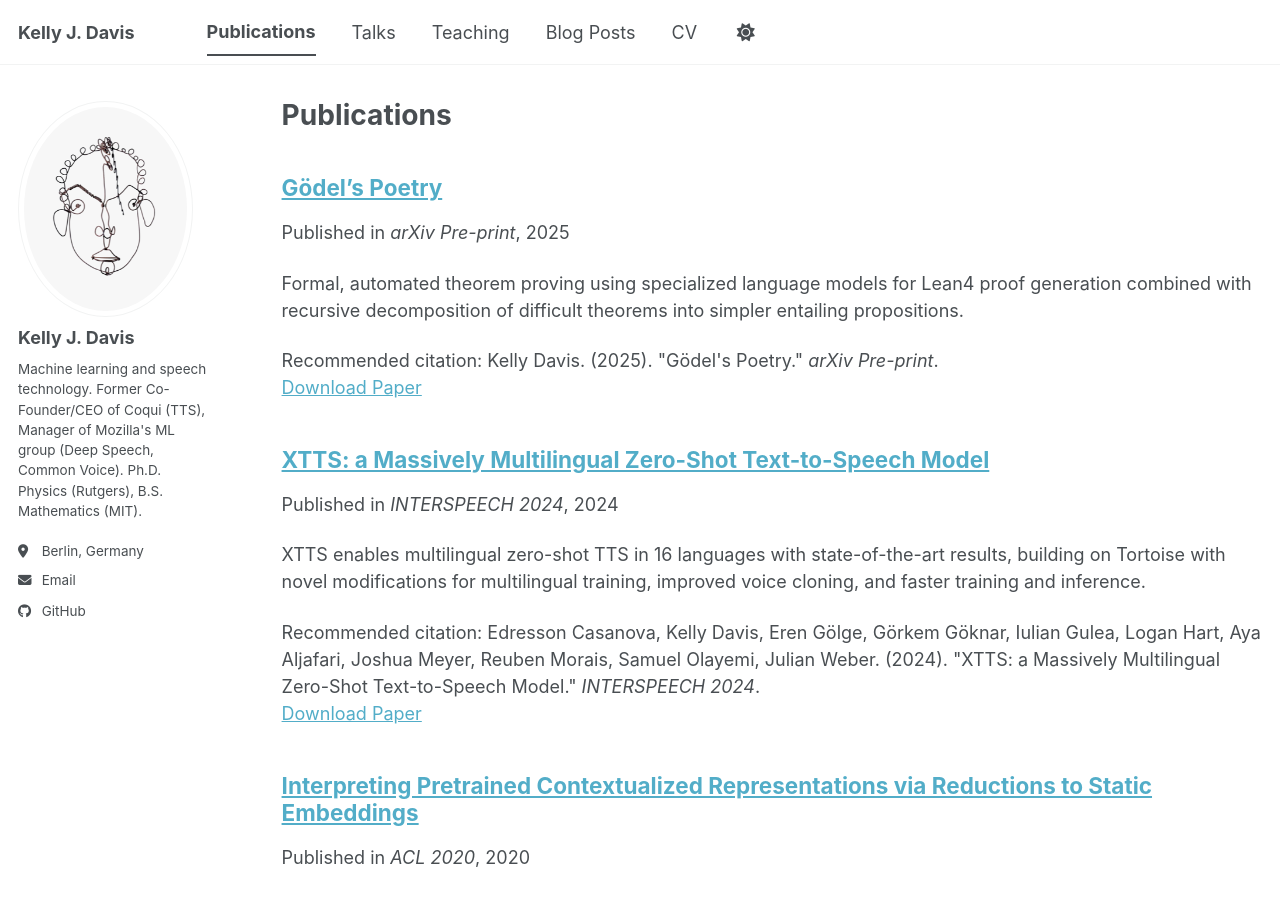
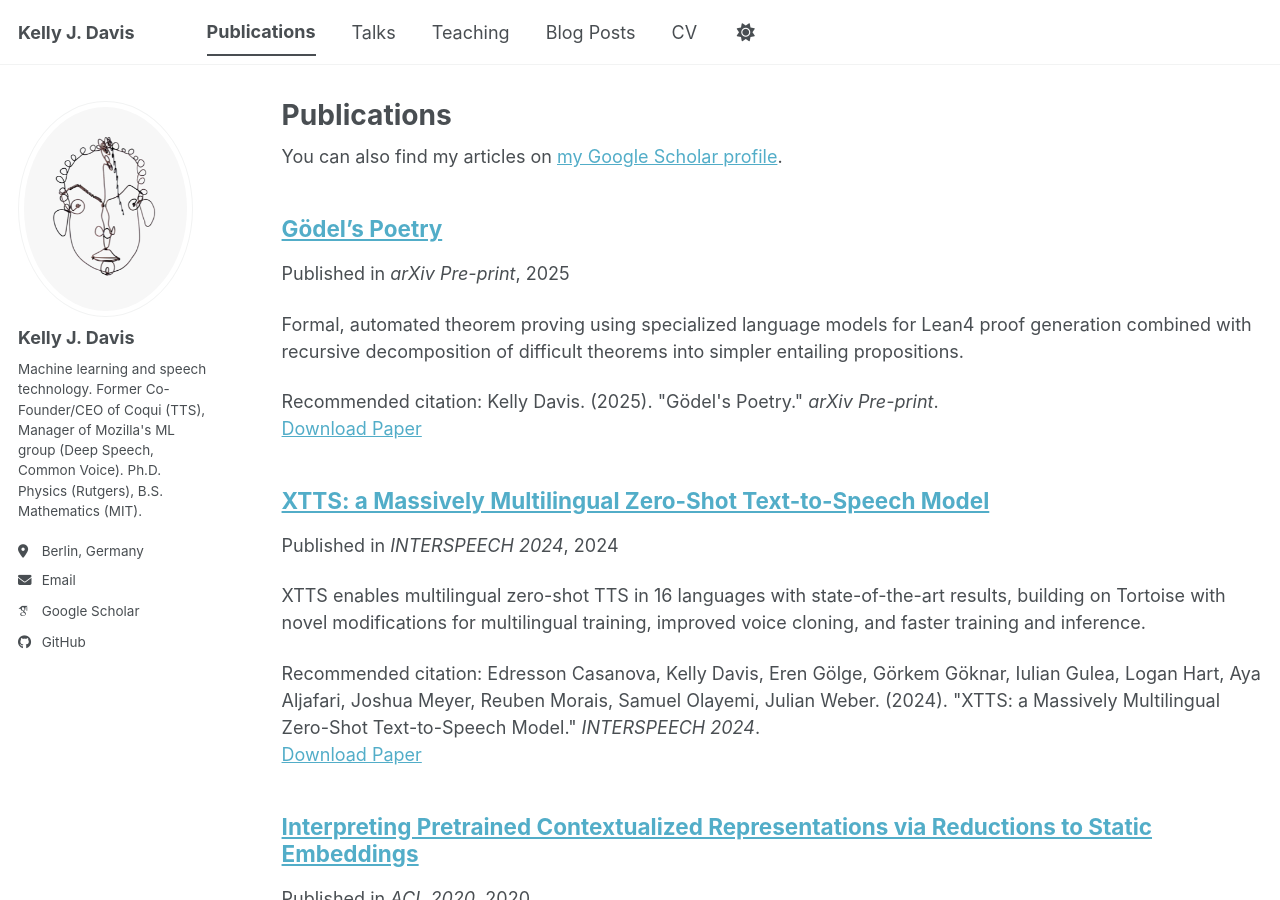
Before and after one commit to KellyJDavis/KellyJDavis.github.io, a Jekyll site: the page built from _pages/publications.html, in a window 1280 px wide and 900 px high. Built offline with Jekyll 4.4.1, drawn with Linux system fonts in a browser that asks for light colours; some web fonts are replaced; a script bundle is joined from its source files by our own code; library files that are not in the unit come from our copies; some of the changed lines change nothing that is shown.

Commit message:
Added Google Scholar link

```diff
--- a/_config.yml
+++ b/_config.yml
@@ -35,7 +35,7 @@ author:
   # Academic websites
   academia         : # URL
   arxiv            : # URL - Update with the correct link to your profile
-  googlescholar    : # URL
+  googlescholar    : "https://scholar.google.com/citations?hl=en&user=xW9qLfUAAAAJ"
   inspire-hep      : # URL
   impactstory      : # URL
   orcid            : # URL
```
